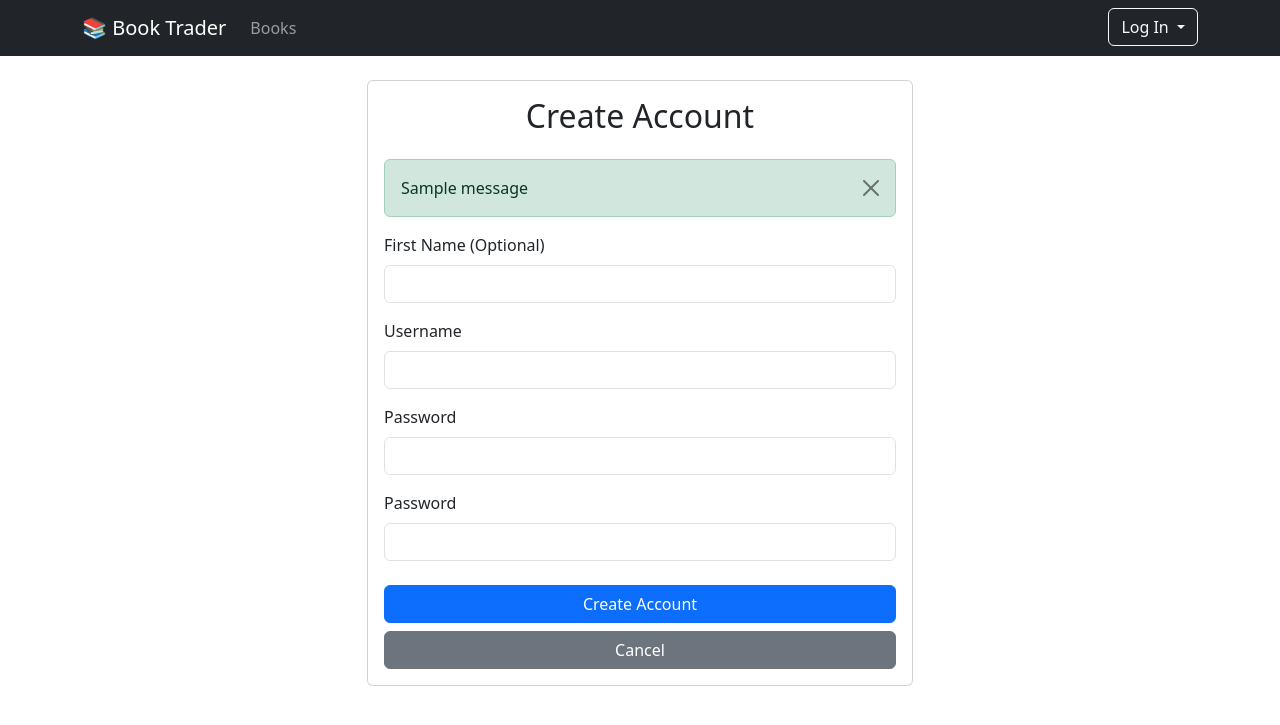
After one commit to sherdwhite/book_trader, a Django app: template booktrader/templates/users/register.html in a window 1280 px wide. The commit adds this page. Shown: the top 725 px of the page. Run offline with Django 5.2, Linux system fonts and the light colour scheme; the template is opened without the code that fills it, so the values that code supplies are empty, except form fields; tables that the repository leaves empty hold one stand-in row (values such as "Sample post"); one stand-in notice (Sample message) is shown; form fields are guessed from the names that the template uses; parts of the project's set-up code (start-up, migrations or seed data) failed here and were passed over; some libraries are stand-ins or nearby versions.

Commit message:
Adding in login/register logic.  Some db/settings fixes.

```diff
--- a/booktrader/booktrader/urls.py
+++ b/booktrader/booktrader/urls.py
@@ -22,4 +22,5 @@ urlpatterns = [
     path("admin/", admin.site.urls),
     path("", MainView.as_view(), name="index"),
     re_path(r"^api/", include("api.urls")),
+    path("users/", include("users.urls")),
 ]
--- a/booktrader/requirements.txt
+++ b/booktrader/requirements.txt
@@ -6,4 +6,5 @@ django-stubs
 Django==5.2.4
 djangorestframework==3.15.2
 flake8
+Pillow==10.4.0
 psycopg[binary]==3.2.9
--- a/booktrader/templates/base.html
+++ b/booktrader/templates/base.html
@@ -16,8 +16,14 @@
   <nav class="navbar navbar-expand-lg navbar-dark bg-dark">
     <div class="container">
       <a class="navbar-brand" href="{% url 'index' %}">📚 Book Trader</a>
-      <div class="navbar-nav">
-        <a class="nav-link" href="{% url 'index' %}">Books</a>
+
+      <div class="d-flex justify-content-between w-100">
+        <div class="navbar-nav">
+          <a class="nav-link" href="{% url 'index' %}">Books</a>
+        </div>
+
+        <!-- User authentication section -->
+        {% include 'users/navbar_user_section.html' %}
       </div>
     </div>
   </nav>
@@ -30,5 +36,32 @@
 
   <!-- Bootstrap JS -->
   <script src={% static "bootstrap-5.3.3-dist/js/bootstrap.bundle.min.js" %}></script>
+
+  <!-- HTMX event handlers -->
+  <script>
+    // Refresh page content when user logs in or out
+    document.addEventListener('loginSuccess', function() {
+      // Reload the current page to refresh all content
+      window.location.reload();
+    });
+
+    document.addEventListener('logoutSuccess', function() {
+      // Reload the current page to refresh all content
+      window.location.reload();
+    });
+
+    // Keep dropdown open after login error
+    document.body.addEventListener('htmx:afterSwap', function(event) {
+      // Check if this was a login form update (error case)
+      if (event.detail.target.closest('.dropdown-menu')) {
+        // Find the dropdown button and show the dropdown
+        const dropdownButton = event.detail.target.closest('.dropdown').querySelector('[data-bs-toggle="dropdown"]');
+        if (dropdownButton) {
+          const dropdown = new bootstrap.Dropdown(dropdownButton);
+          dropdown.show();
+        }
+      }
+    });
+  </script>
 </body>
 </html>
--- /dev/null
+++ b/booktrader/templates/users/login_form.html
@@ -0,0 +1,36 @@
+<!-- Login form partial for dropdown -->
+<form hx-post="{% url 'users:login' %}"
+      hx-target="closest .dropdown-menu"
+      hx-swap="innerHTML"
+      class="px-3 py-2">
+    {% csrf_token %}
+
+    <div class="mb-2">
+        <label for="username" class="form-label small">Username</label>
+        <input type="text"
+               class="form-control form-control-sm {% if error %}is-invalid{% endif %}"
+               name="username"
+               id="username"
+               required>
+    </div>
+    <div class="mb-3">
+        <label for="password" class="form-label small">Password</label>
+        <input type="password"
+               class="form-control form-control-sm {% if error %}is-invalid{% endif %}"
+               name="password"
+               id="password"
+               required>
+        {% if error %}
+            <div class="invalid-feedback" style="font-size: 0.75rem;">
+                {{ error }}
+            </div>
+        {% endif %}
+    </div>
+    <div class="d-grid gap-2 mb-2">
+        <button type="submit" class="btn btn-primary btn-sm">Log In</button>
+    </div>
+    <hr class="my-2">
+    <div class="text-center">
+        <a href="{% url 'users:register' %}" class="btn btn-link btn-sm p-0">Create Account</a>
+    </div>
+</form>
--- /dev/null
+++ b/booktrader/templates/users/navbar_user_section.html
@@ -0,0 +1,30 @@
+<!-- User section for navbar - shows login dropdown or welcome message -->
+<div id="user-section" class="dropdown">
+    {% if user.is_authenticated %}
+        <button class="btn btn-outline-light dropdown-toggle" type="button" data-bs-toggle="dropdown">
+            Welcome, {{ user.first_name|default:user.username }}
+        </button>
+        <ul class="dropdown-menu dropdown-menu-end">
+            <li><h6 class="dropdown-header">{{ user.username }}</h6></li>
+            <li><hr class="dropdown-divider"></li>
+            <li>
+                <form hx-post="{% url 'users:logout' %}"
+                      hx-target="#user-section"
+                      hx-swap="outerHTML"
+                      style="margin: 0;">
+                    {% csrf_token %}
+                    <button type="submit" class="dropdown-item" style="border: none; background: none; width: 100%; text-align: left;">
+                        Log Out
+                    </button>
+                </form>
+            </li>
+        </ul>
+    {% else %}
+        <button class="btn btn-outline-light dropdown-toggle" type="button" data-bs-toggle="dropdown">
+            Log In
+        </button>
+        <div class="dropdown-menu dropdown-menu-end" style="min-width: 250px;">
+            {% include 'users/login_form.html' %}
+        </div>
+    {% endif %}
+</div>
--- /dev/null
+++ b/booktrader/templates/users/register.html
@@ -0,0 +1,87 @@
+{% extends "base.html" %}
+
+{% block content %}
+<div class="container mt-4">
+    <div class="row justify-content-center">
+        <div class="col-md-6">
+            <div class="card">
+                <div class="card-body">
+                    <h2 class="card-title text-center mb-4">Create Account</h2>
+
+                    {% if messages %}
+                        {% for message in messages %}
+                            <div class="alert alert-{{ message.tags }} alert-dismissible fade show" role="alert">
+                                {{ message }}
+                                <button type="button" class="btn-close" data-bs-dismiss="alert"></button>
+                            </div>
+                        {% endfor %}
+                    {% endif %}
+
+                    <form method="post">
+                        {% csrf_token %}
+
+                        <div class="mb-3">
+                            <label for="first_name" class="form-label">First Name (Optional)</label>
+                            <input type="text" class="form-control" name="first_name" id="first_name"
+                                   value="{{ request.POST.first_name|default:'' }}">
+                        </div>
+
+                        <div class="mb-3">
+                            <label for="{{ form.username.id_for_label }}" class="form-label">{{ form.username.label }}</label>
+                            <input type="text" class="form-control" name="{{ form.username.name }}"
+                                   id="{{ form.username.id_for_label }}" value="{{ form.username.value|default:'' }}"
+                                   {% if form.username.field.required %}required{% endif %}>
+                            {% if form.username.errors %}
+                                <div class="text-danger small">
+                                    {% for error in form.username.errors %}
+                                        <div>{{ error }}</div>
+                                    {% endfor %}
+                                </div>
+                            {% endif %}
+                            {% if form.username.help_text %}
+                                <div class="form-text">{{ form.username.help_text }}</div>
+                            {% endif %}
+                        </div>
+
+                        <div class="mb-3">
+                            <label for="{{ form.password1.id_for_label }}" class="form-label">{{ form.password1.label }}</label>
+                            <input type="password" class="form-control" name="{{ form.password1.name }}"
+                                   id="{{ form.password1.id_for_label }}"
+                                   {% if form.password1.field.required %}required{% endif %}>
+                            {% if form.password1.errors %}
+                                <div class="text-danger small">
+                                    {% for error in form.password1.errors %}
+                                        <div>{{ error }}</div>
+                                    {% endfor %}
+                                </div>
+                            {% endif %}
+                            {% if form.password1.help_text %}
+                                <div class="form-text">{{ form.password1.help_text }}</div>
+                            {% endif %}
+                        </div>
+
+                        <div class="mb-4">
+                            <label for="{{ form.password2.id_for_label }}" class="form-label">{{ form.password2.label }}</label>
+                            <input type="password" class="form-control" name="{{ form.password2.name }}"
+                                   id="{{ form.password2.id_for_label }}"
+                                   {% if form.password2.field.required %}required{% endif %}>
+                            {% if form.password2.errors %}
+                                <div class="text-danger small">
+                                    {% for error in form.password2.errors %}
+                                        <div>{{ error }}</div>
+                                    {% endfor %}
+                                </div>
+                            {% endif %}
+                        </div>
+
+                        <div class="d-grid gap-2">
+                            <button type="submit" class="btn btn-primary">Create Account</button>
+                            <a href="{% url 'index' %}" class="btn btn-secondary">Cancel</a>
+                        </div>
+                    </form>
+                </div>
+            </div>
+        </div>
+    </div>
+</div>
+{% endblock %}
--- /dev/null
+++ b/booktrader/users/urls.py
@@ -0,0 +1,11 @@
+from django.urls import path
+from . import views
+
+app_name = 'users'
+
+urlpatterns = [
+    path('login/', views.login_view, name='login'),
+    path('logout/', views.logout_view, name='logout'),
+    path('register/', views.register_view, name='register'),
+    path('login-form/', views.login_form_partial, name='login_form_partial'),
+]
```
Also changed, not shown: booktrader/booktrader/settings.py (+52 -19 lines), booktrader/booktrader/settings/__init__.py (+16 -0 lines), booktrader/booktrader/settings/db_config.py (deleted, +0 -31 lines), booktrader/templates/users/login_form_fixed_height.html (added, +32 -0 lines), booktrader/templates/users/login_form_validation.html (added, +36 -0 lines), booktrader/users/views.py (+80 -2 lines), .devcontainer/devcontainer.json, .devcontainer/requirements.txt, 1 other file.
